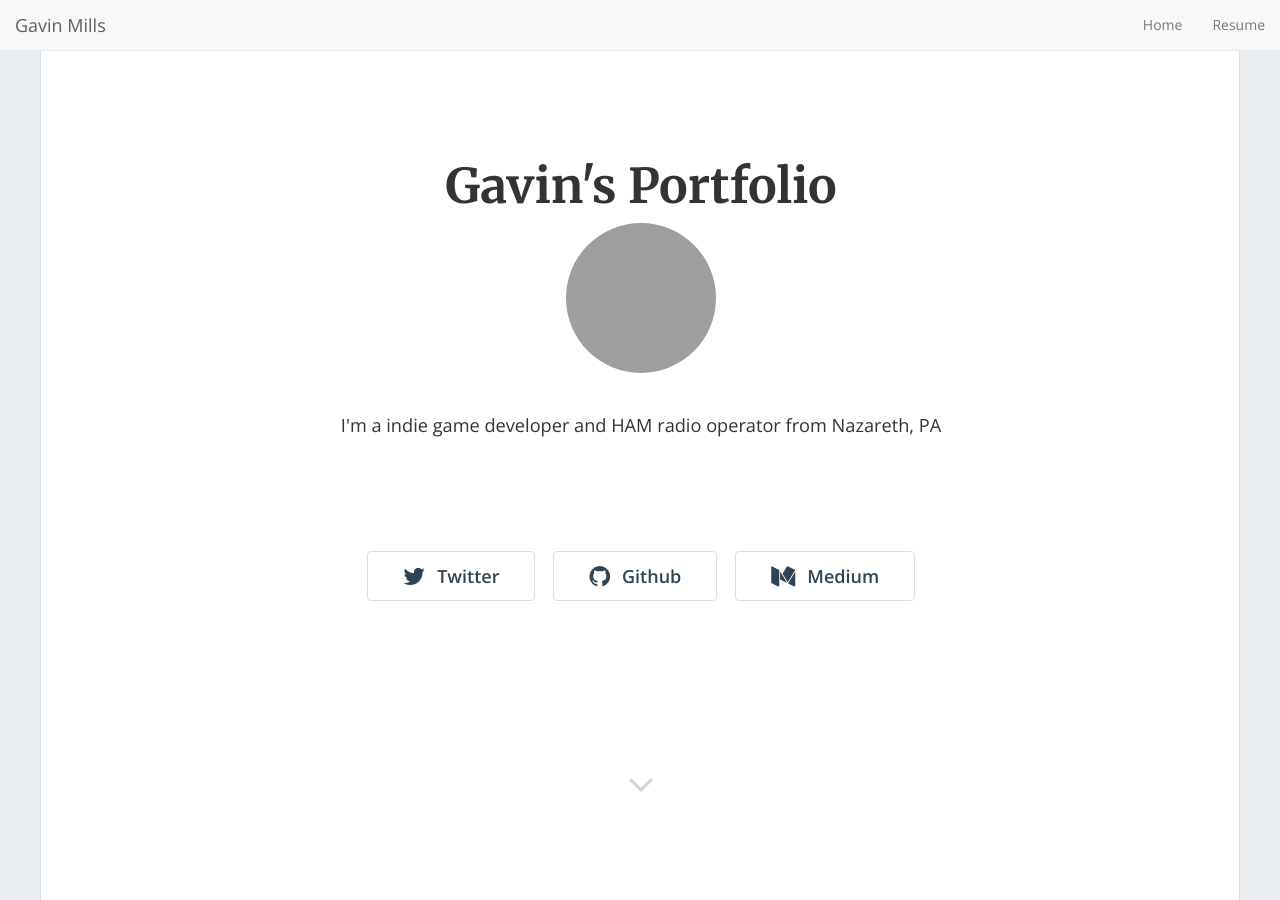
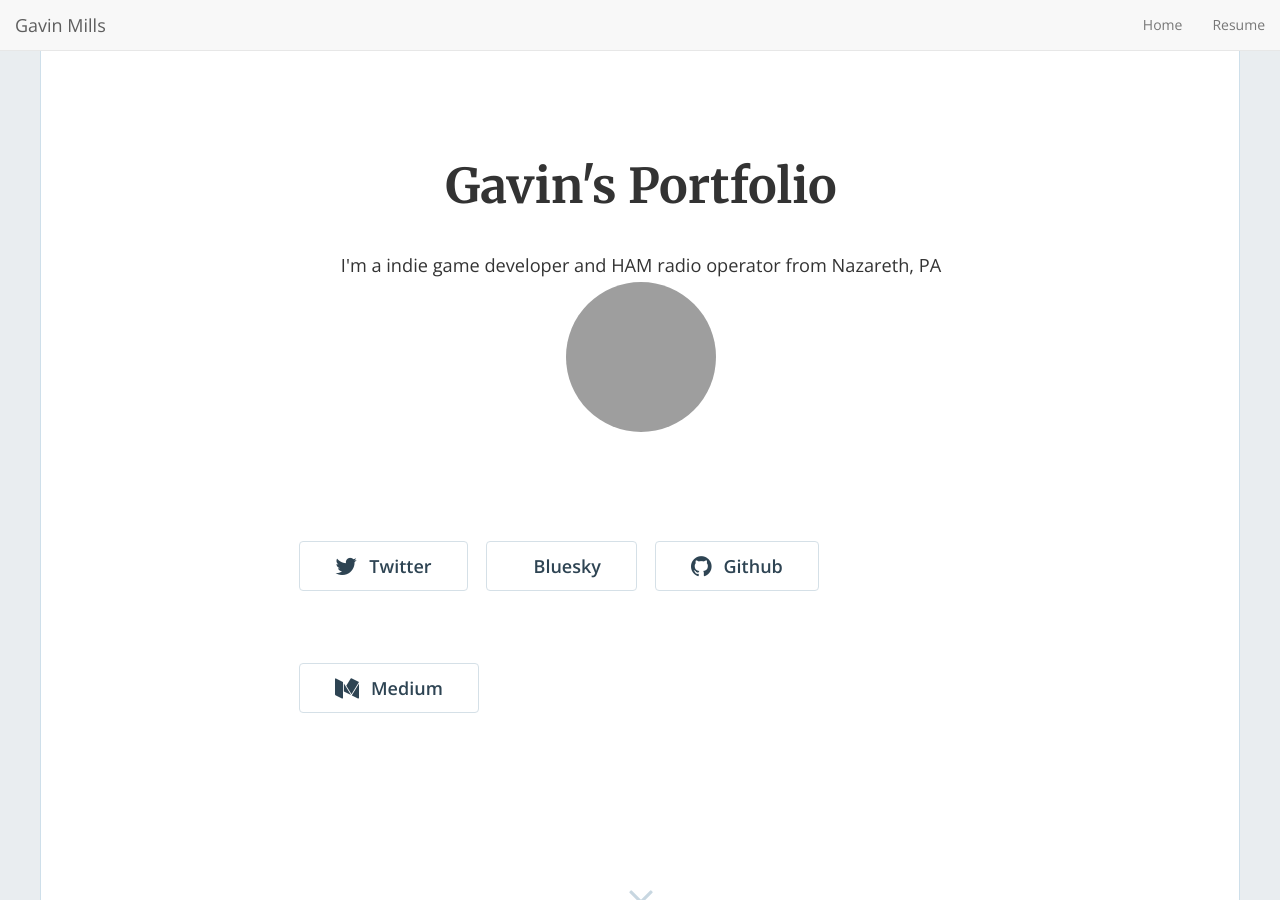
Before and after one commit to GMill728/gmill728.github.io, a Jekyll site: the page built from docs/index.html, in a window 1280 px wide and 900 px high. Built offline with Jekyll 4.4.1, drawn with Linux system fonts in a browser that asks for light colours; nearby versions of some CDN libraries; the list of posts is cut into pages by our own code; grey boxes are pictures that could not be loaded.

Commit message:
update bluesky button

```diff
--- a/docs/_config.yml
+++ b/docs/_config.yml
@@ -24,8 +24,9 @@ profile-picture: /img/posts/me.jpg
 description: "I'm a indie game developer and HAM radio operator from Nazareth, PA"
 #baseurl: "/docs" # the subpath of your site, e.g. /blog
 url: "https://gmill728.github.io/docs" # the base hostname & protocol for your site, e.g. http://example.com
-bluesky_username: felt_curious
+bluesky_username: felt_curious.bsky.social
 github_username:  gmill728
+
 
 # Build settings
 markdown: kramdown
--- a/docs/_includes/home-hero.html
+++ b/docs/_includes/home-hero.html
@@ -12,15 +12,17 @@
           <h1 class="text-center">{{site.title}}</h1>
           {% endif %}
 
-          {% if site.profile-picture != '' %}
-          <img class="img-circle center-block" src="{{site.profile-picture}}" alt="Profile Picture">
-          {% endif %}
+
 
           {% if site.description != '' or site.enable_contact == true %}
           <p class="text-center">
             {% if site.description != '' %}
             {{site.description}}
             {% endif %}
+
+          {% if site.profile-picture != '' %}
+          <img class="img-circle center-block" src="{{site.profile-picture}}" alt="Profile Picture">
+          {% endif %}
 
             {% if site.enable_contact == true %}
             {% include contact.html %}
@@ -33,6 +35,9 @@
 
             {% if site.twitter_username != '' %}
               <a href="https://twitter.com/{{ site.twitter_username }}"><button class="btn btn-default btn-lg"><i class="fa fa-twitter fa-lg"></i>Twitter</button></a>
+            {% endif %}
+            {% if site.bluesky_username != '' %}
+              <a href="https://bsky.app/profile/{{ site.bluesky_username }}"><button class="btn btn-default btn-lg"><i class="fa fa-bluesky fa-lg"></i>Bluesky</button></a>
             {% endif %}
             {% if site.github_username != '' %}
               <a href="https://github.com/{{ site.github_username }}"><button class="btn btn-default btn-lg"><i class="fa fa-github fa-lg"></i>Github</button></a>
```
